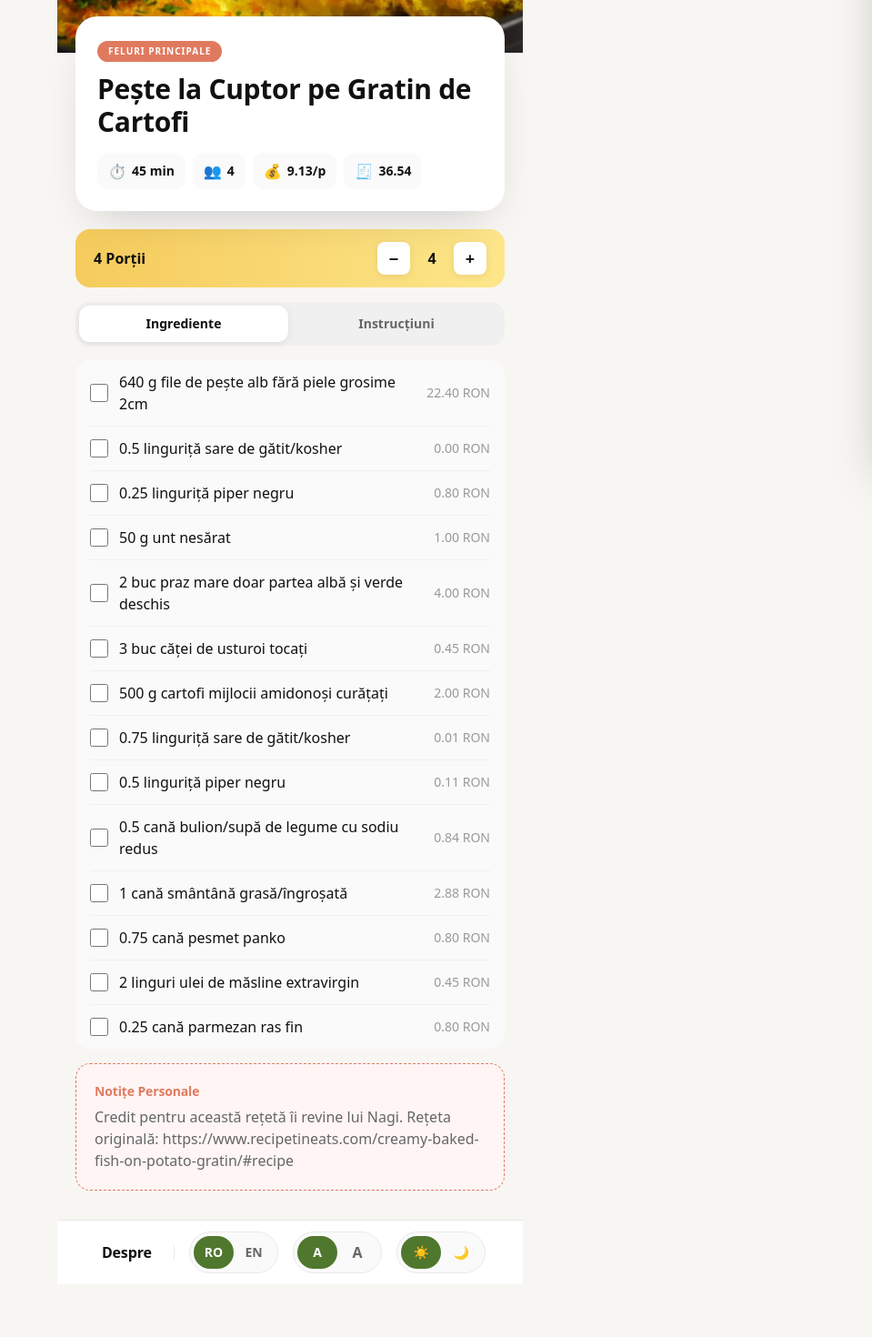
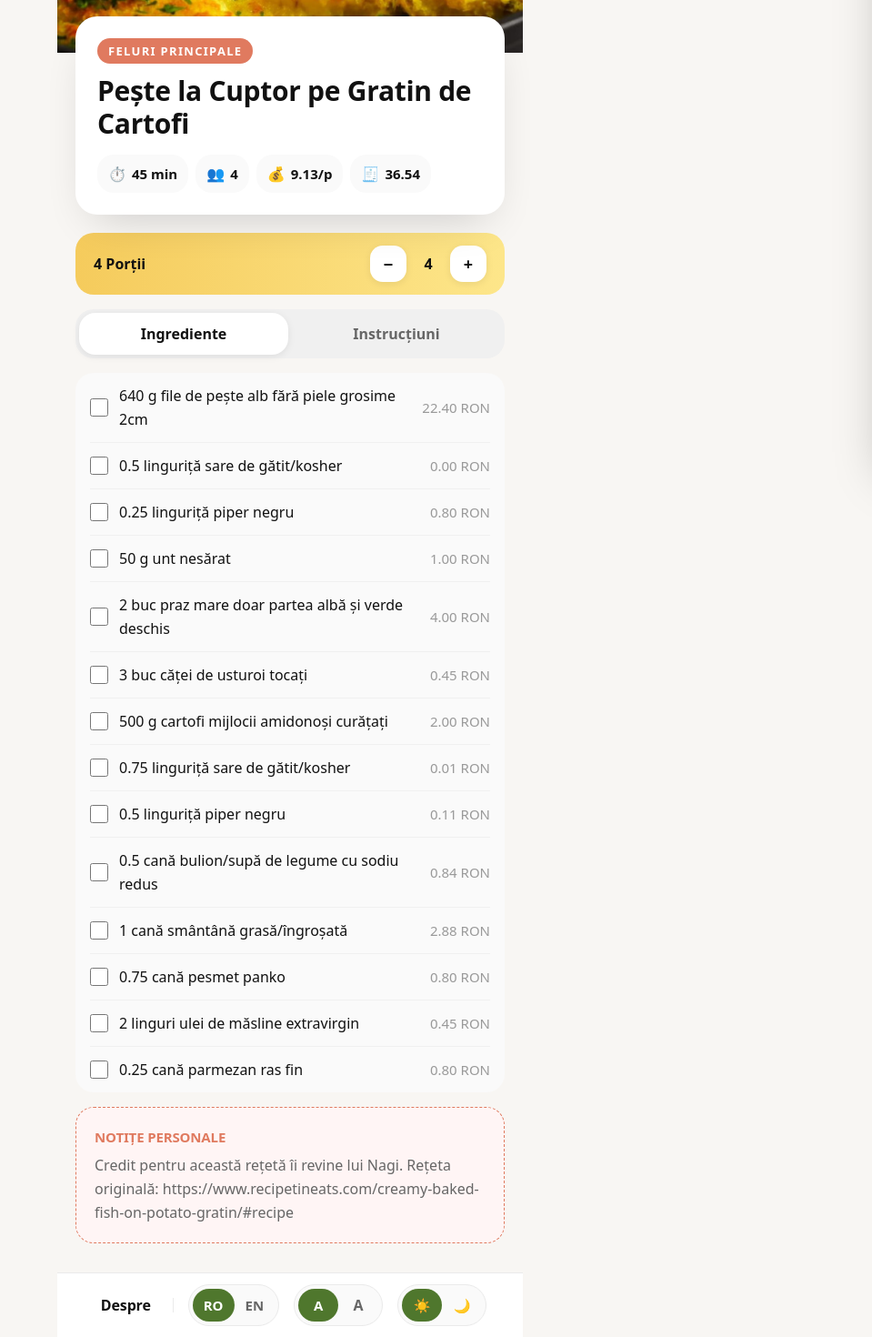
Before and after one commit to psticea/cookingbook, a React (Vite) app: page /cookingbook/recipe/baked-fish-on-potato in a window 1280 px wide. Shown: the part 291-1761 px from the top of the page at 91% size, without its empty margins (321-1280 px from the left). Before the commit the page ends 1703 px from the top, so only its background shows below. Built offline with nearby package versions, Linux system fonts and the light colour scheme.

Commit message:
Refactor component styles for improved readability and consistency across the application

```diff
--- a/src/components/IngredientList.tsx
+++ b/src/components/IngredientList.tsx
@@ -73,7 +73,7 @@ export const IngredientList: React.FC<IngredientListProps> = ({
         if (isSection(item)) {
           return (
             <div key={index} className="pt-4 pb-2 first:pt-3">
-              <h3 className="font-display text-base font-bold text-ink-light dark:text-ink-dark">
+              <h3 className="font-display text-lg font-bold text-ink-light dark:text-ink-dark">
                 {item.section[language]}
               </h3>
             </div>
@@ -95,7 +95,7 @@ export const IngredientList: React.FC<IngredientListProps> = ({
                 className="ingredient-checkbox"
               />
               <span
-                className={`flex-1 text-sm sm:text-base ${
+                className={`flex-1 text-base ${
                   isChecked
                     ? 'line-through text-ink-soft-light dark:text-ink-soft-dark'
                     : 'text-ink-light dark:text-ink-dark'
@@ -103,7 +103,7 @@ export const IngredientList: React.FC<IngredientListProps> = ({
               >
                 {getScaledQuantity(item.quantity)} {item.unit[language]} {item.name[language]}
               </span>
-              <span className="text-xs sm:text-sm text-ink-soft-light dark:text-ink-soft-dark tabular-nums">
+              <span className="text-sm text-ink-soft-light dark:text-ink-soft-dark tabular-nums">
                 {formatPrice(ingredientCost.costPerRecipe)}
               </span>
             </label>
--- a/src/components/InstructionList.tsx
+++ b/src/components/InstructionList.tsx
@@ -18,9 +18,9 @@ export const InstructionList: React.FC<InstructionListProps> = ({ instructions }
       {instructions[language].map((instruction, index) => (
         <li
           key={index}
-          className="flex gap-3 py-3 text-sm sm:text-base text-ink-light dark:text-ink-dark"
+          className="flex gap-3 py-4 text-base text-ink-light dark:text-ink-dark"
         >
-          <span className="flex-shrink-0 w-6 h-6 sm:w-7 sm:h-7 flex items-center justify-center rounded-lg bg-brand-warm text-white font-bold text-xs sm:text-sm">
+          <span className="flex-shrink-0 w-7 h-7 flex items-center justify-center rounded-lg bg-brand-warm text-white font-bold text-sm">
             {index + 1}
           </span>
           <p className="flex-1 pt-0.5 leading-relaxed">{instruction}</p>
--- a/src/components/PersonalNotes.tsx
+++ b/src/components/PersonalNotes.tsx
@@ -19,11 +19,11 @@ export const PersonalNotes: React.FC<PersonalNotesProps> = ({ notes }) => {
   if (!notes[language] || notes[language].trim() === '') return null;
 
   return (
-    <section className="rounded-2xl p-4 sm:p-5 border border-dashed border-brand-warm bg-[#fff5f5] dark:bg-[#3a2925]">
-      <h3 className="font-display text-sm font-bold text-brand-warm mb-1.5">
+    <section className="rounded-2xl p-5 border border-dashed border-brand-warm bg-[#fff5f5] dark:bg-[#3a2925]">
+      <h3 className="font-display text-sm font-bold text-brand-warm mb-1.5 tracking-[0.08em] uppercase">
         {getTranslation('personalNotes', language)}
       </h3>
-      <p className="text-sm sm:text-base text-ink-muted-light dark:text-ink-muted-dark leading-relaxed whitespace-pre-line">
+      <p className="text-base text-ink-muted-light dark:text-ink-muted-dark leading-relaxed whitespace-pre-line">
         {notes[language]}
       </p>
     </section>
--- a/src/components/RecipeCard.tsx
+++ b/src/components/RecipeCard.tsx
@@ -41,19 +41,19 @@ export const RecipeCard: React.FC<RecipeCardProps> = ({ recipe }) => {
       </div>
 
       <div className="px-3 py-2.5 space-y-1.5">
-        <h3 className="font-display text-sm font-bold text-ink-light dark:text-ink-dark leading-tight line-clamp-2 min-h-[2.5em]">
+        <h3 className="font-display text-base font-bold text-ink-light dark:text-ink-dark leading-tight line-clamp-2 min-h-[2.5em]">
           {recipe.title[language]}
         </h3>
 
         <div className="flex items-center gap-1.5 flex-wrap">
           <span
-            className="inline-flex items-center gap-1 text-[11px] font-semibold text-ink-muted-light dark:text-ink-muted-dark bg-card-2-light dark:bg-card-2-dark rounded-full px-2 py-0.5"
+            className="inline-flex items-center gap-1 text-xs font-semibold text-ink-muted-light dark:text-ink-muted-dark bg-card-2-light dark:bg-card-2-dark rounded-full px-2 py-0.5"
             title={`${getTranslation('prepTime', language)}: ${recipe.prepTime} ${getTranslation('minutes', language)}`}
           >
             ⏱ {recipe.prepTime}m
           </span>
           <span
-            className="inline-flex items-center gap-1 text-[11px] font-semibold text-ink-muted-light dark:text-ink-muted-dark bg-card-2-light dark:bg-card-2-dark rounded-full px-2 py-0.5"
+            className="inline-flex items-center gap-1 text-xs font-semibold text-ink-muted-light dark:text-ink-muted-dark bg-card-2-light dark:bg-card-2-dark rounded-full px-2 py-0.5"
             title={formatPricePerServing(recipeCost.pricePerServing)}
           >
             💰 {recipeCost.pricePerServing.toFixed(2)}
--- /dev/null
+++ b/src/design/tokens.ts
@@ -0,0 +1,161 @@
+/**
+ * 🎨 Design Tokens — Single source of truth for the whole website.
+ *
+ * Everything visual (colors, fonts, sizes, spacing, shadows, radii) is defined here.
+ * Edit values in this file to re-skin the entire site — `tailwind.config.ts` imports
+ * from this module so any change flows automatically into Tailwind utilities.
+ *
+ * Naming convention:
+ *   - `brand.*`    → fixed brand palette (yellow, accent green, warm terracotta…)
+ *   - `bg / card`  → page and surface backgrounds, with `-2` / `-3` as deeper layers
+ *   - `ink`        → text colors (main / muted / soft)
+ *   - `line`       → borders and hairline separators
+ *   - `font.*`     → font families + size scale
+ *   - `radius`     → corner radii scale
+ *   - `shadow`     → elevation shadows
+ *
+ * Each color token has `.light` and `.dark` variants. Tailwind generates
+ * `bg-card-light dark:bg-card-dark` style utilities from these.
+ */
+
+// ============================================================
+// 🎨 COLORS
+// ============================================================
+export const colors = {
+  // ---------- Brand (fixed across light/dark) ----------
+  brand: {
+    yellow: '#f5cb5c',         // servings strip highlight, accents
+    accent: '#4f772d',         // primary action green (light theme)
+    'accent-bright': '#6b9c3d', // primary action green (dark theme)
+    warm: '#e07a5f',           // terracotta — notes, category pill on recipe
+    pink: '#e198ac',           // secondary accent
+  },
+
+  // ---------- Page backgrounds (the canvas behind cards) ----------
+  bg: {
+    light: '#f8f6f3',
+    dark: '#1c1d24',
+  },
+
+  // ---------- Card surfaces (3 stacked layers) ----------
+  card: {
+    light: '#ffffff',
+    dark: '#272832',
+  },
+  'card-2': {
+    // Inner rows inside a card (ingredient rows, sub-bg)
+    light: '#fafafa',
+    dark: '#31323e',
+  },
+  'card-3': {
+    // Tab tracks, deepest inset surface
+    light: '#f0f0f0',
+    dark: '#3b3d4a',
+  },
+
+  // ---------- Text colors ----------
+  ink: {
+    light: '#111111',
+    dark: '#f2f3f7',
+  },
+  'ink-muted': {
+    light: '#666666',
+    dark: '#b8bac4',
+  },
+  'ink-soft': {
+    light: '#999999',
+    dark: '#868892',
+  },
+
+  // ---------- Borders / dividers ----------
+  line: {
+    light: '#eaeaea',
+    dark: '#3a3c47',
+  },
+  'line-2': {
+    // Subtle hairlines inside cards
+    light: '#f0f0f0',
+    dark: '#2f3039',
+  },
+
+  // ---------- Legacy aliases (kept for backward compatibility) ----------
+  primary: { light: '#f5cb5c', dark: '#f5cb5c' },
+  secondary: { light: '#e07a5f', dark: '#e07a5f' },
+  accent: { light: '#4f772d', dark: '#6b9c3d' },
+  surface: { light: '#f8f6f3', dark: '#1c1d24' },
+  'text-main': { light: '#111111', dark: '#f2f3f7' },
+} as const;
+
+// ============================================================
+// ✏️ TYPOGRAPHY
+// ============================================================
+export const typography = {
+  // Font families
+  fontFamily: {
+    sans: ['Outfit', 'Plus Jakarta Sans', 'system-ui', 'sans-serif'],
+    display: ['Plus Jakarta Sans', 'Outfit', 'system-ui', 'sans-serif'],
+  },
+
+  /**
+   * Mobile-first size scale.
+   *
+   * Each entry is [fontSize, lineHeight].
+   * The site is mobile-first so default sizes target small screens; bump up
+   * with `sm:`/`md:` modifiers where you want larger text on bigger screens.
+   *
+   * Sizes are slightly larger than Tailwind defaults to keep mobile reading
+   * comfortable.
+   */
+  fontSize: {
+    xs:   ['0.8125rem', { lineHeight: '1.25rem' }], // 13px  — pill labels, micro chips
+    sm:   ['0.9375rem', { lineHeight: '1.5rem' }],  // 15px  — body small (was 14)
+    base: ['1rem',      { lineHeight: '1.625rem' }],// 16px  — body
+    lg:   ['1.125rem',  { lineHeight: '1.75rem' }], // 18px  — body large
+    xl:   ['1.25rem',   { lineHeight: '1.875rem' }],// 20px  — section heading
+    '2xl':['1.5rem',    { lineHeight: '2rem' }],    // 24px  — page heading
+    '3xl':['1.875rem',  { lineHeight: '2.25rem' }], // 30px  — hero heading
+    '4xl':['2.25rem',   { lineHeight: '2.5rem' }],  // 36px  — display
+  },
+} as const;
+
+// ============================================================
+// 📐 RADII
+// ============================================================
+export const radius = {
+  none: '0',
+  sm: '6px',
+  md: '10px',
+  lg: '14px',
+  xl: '18px',
+  '2xl': '20px',  // card defaults
+  '3xl': '24px',  // overlay / hero cards
+  full: '9999px',
+} as const;
+
+// ============================================================
+// 🌫 SHADOWS
+// ============================================================
+export const shadow = {
+  card: '0 2px 8px rgba(0,0,0,.08)',
+  overlay: '0 20px 50px -20px rgba(0,0,0,.2)',
+  'overlay-dark': '0 20px 50px -20px rgba(0,0,0,.6)',
+} as const;
+
+// ============================================================
+// 📏 LAYOUT
+// ============================================================
+export const layout = {
+  // Side padding for main page content — mobile-first.
+  // Mobile gets tighter padding so cards/lists feel full-width.
+  pagePaddingX: {
+    mobile: '0.75rem',  // 12px
+    desktop: '1.25rem', // 20px
+  },
+  // Width of the side-menu drawer (relative units)
+  sideMenuWidth: {
+    mobile: '80%',
+    tablet: '60%',
+    desktop: '45%',
+    wide: '33%',
+  },
+} as const;
--- a/src/pages/HomePage.tsx
+++ b/src/pages/HomePage.tsx
@@ -207,13 +207,13 @@ const HomePage: React.FC = () => {
       <main className="flex-1 max-w-5xl mx-auto px-3 sm:px-4 lg:px-6 py-4 sm:py-6 w-full">
         {/* Greeting card */}
         <section className="bg-card-light dark:bg-card-dark rounded-3xl shadow-overlay dark:shadow-overlay-dark px-5 py-5 sm:px-6 sm:py-6 mb-5">
-          <span className="inline-block bg-brand-accent text-white text-[10px] font-bold tracking-[0.1em] uppercase px-3 py-1 rounded-full">
+          <span className="inline-block bg-brand-accent text-white text-xs font-bold tracking-[0.1em] uppercase px-3 py-1 rounded-full">
             {getTranslation('welcome', language)}
           </span>
           <h1 className="font-display text-2xl sm:text-3xl font-bold text-ink-light dark:text-ink-dark mt-2.5 mb-1 tracking-tight">
             {getTranslation('greetingTitle', language)}
           </h1>
-          <p className="text-sm text-ink-muted-light dark:text-ink-muted-dark">
+          <p className="text-base text-ink-muted-light dark:text-ink-muted-dark">
             {recipes.length} {getTranslation('recipes', language).toLowerCase()} · {getTranslation('greetingSubtitle', language)}
           </p>
         </section>
--- a/src/pages/RecipePage.tsx
+++ b/src/pages/RecipePage.tsx
@@ -159,9 +159,9 @@ const RecipePage: React.FC = () => {
         </div>
 
         {/* Overlay metadata card (Card Stack signature) */}
-        <div className="relative -mt-10 px-4 sm:px-5 z-10">
+        <div className="relative -mt-10 px-3 sm:px-5 z-10">
           <div className="bg-card-light dark:bg-card-dark rounded-3xl shadow-overlay dark:shadow-overlay-dark px-5 py-5 sm:px-6 sm:py-6">
-            <span className="inline-block bg-brand-warm text-white text-[10px] font-bold tracking-[0.1em] uppercase px-3 py-1 rounded-full">
+            <span className="inline-block bg-brand-warm text-white text-xs font-bold tracking-[0.1em] uppercase px-3 py-1 rounded-full">
               {(() => {
                 const cat = categories.find((c) => c.id === recipe.category);
                 return cat ? cat.name[language] : recipe.category;
@@ -173,19 +173,19 @@ const RecipePage: React.FC = () => {
 
             {/* Metadata chips */}
             <div className="flex flex-wrap gap-2 mt-4">
-              <div className="inline-flex items-center gap-1.5 bg-card-2-light dark:bg-card-2-dark rounded-xl px-3 py-2 text-xs sm:text-sm font-semibold text-ink-light dark:text-ink-dark">
+              <div className="inline-flex items-center gap-1.5 bg-card-2-light dark:bg-card-2-dark rounded-xl px-3 py-2 text-sm font-semibold text-ink-light dark:text-ink-dark">
                 <span className="text-base">⏱️</span>
                 {recipe.prepTime} {getTranslation('minutes', language).substring(0, 3)}
               </div>
-              <div className="inline-flex items-center gap-1.5 bg-card-2-light dark:bg-card-2-dark rounded-xl px-3 py-2 text-xs sm:text-sm font-semibold text-ink-light dark:text-ink-dark">
+              <div className="inline-flex items-center gap-1.5 bg-card-2-light dark:bg-card-2-dark rounded-xl px-3 py-2 text-sm font-semibold text-ink-light dark:text-ink-dark">
                 <span className="text-base">👥</span>
                 {servings}
               </div>
-              <div className="inline-flex items-center gap-1.5 bg-card-2-light dark:bg-card-2-dark rounded-xl px-3 py-2 text-xs sm:text-sm font-semibold text-ink-light dark:text-ink-dark">
+              <div className="inline-flex items-center gap-1.5 bg-card-2-light dark:bg-card-2-dark rounded-xl px-3 py-2 text-sm font-semibold text-ink-light dark:text-ink-dark">
                 <span className="text-base">💰</span>
                 {pricePerServing.toFixed(2)}/p
               </div>
-              <div className="inline-flex items-center gap-1.5 bg-card-2-light dark:bg-card-2-dark rounded-xl px-3 py-2 text-xs sm:text-sm font-semibold text-ink-light dark:text-ink-dark">
+              <div className="inline-flex items-center gap-1.5 bg-card-2-light dark:bg-card-2-dark rounded-xl px-3 py-2 text-sm font-semibold text-ink-light dark:text-ink-dark">
                 <span className="text-base">🧾</span>
                 {totalCost.toFixed(2)}
               </div>
@@ -193,21 +193,21 @@ const RecipePage: React.FC = () => {
           </div>
         </div>
 
-        {/* Body sections */}
-        <div className="px-4 sm:px-5 pt-5 pb-8 space-y-4">
+        {/* Body sections — tight mobile padding so lists span near-full-width */}
+        <div className="px-3 sm:px-5 pt-5 pb-8 space-y-4">
           {/* Servings row */}
           <div
             className="flex items-center justify-between rounded-2xl px-4 py-3 sm:px-5 sm:py-3.5 text-ink-light"
             style={{ background: 'linear-gradient(90deg, #f5cb5c 0%, #fde68a 100%)' }}
           >
-            <span className="text-sm sm:text-base font-semibold">
+            <span className="text-base font-semibold">
               {servings} {getTranslation('servings', language)}
             </span>
             <div className="flex items-center gap-3">
               <button
                 onClick={handleDecrement}
                 disabled={servings <= 1}
-                className="w-9 h-9 flex items-center justify-center rounded-lg bg-white text-ink-light font-bold text-lg shadow-card active:scale-95 transition-transform disabled:opacity-50"
+                className="w-10 h-10 flex items-center justify-center rounded-lg bg-white text-ink-light font-bold text-lg shadow-card active:scale-95 transition-transform disabled:opacity-50"
                 aria-label="Decrease servings"
               >
                 −
@@ -216,7 +216,7 @@ const RecipePage: React.FC = () => {
               <button
                 onClick={handleIncrement}
                 disabled={servings >= 12}
-                className="w-9 h-9 flex items-center justify-center rounded-lg bg-white text-ink-light font-bold text-lg shadow-card active:scale-95 transition-transform disabled:opacity-50"
+                className="w-10 h-10 flex items-center justify-center rounded-lg bg-white text-ink-light font-bold text-lg shadow-card active:scale-95 transition-transform disabled:opacity-50"
                 aria-label="Increase servings"
               >
                 +
@@ -228,7 +228,7 @@ const RecipePage: React.FC = () => {
           <div className="flex gap-1 bg-card-3-light dark:bg-card-3-dark rounded-2xl p-1">
             <button
               onClick={() => setActiveTab('ingredients')}
-              className={`flex-1 py-2.5 text-sm font-semibold rounded-xl transition-colors ${
+              className={`flex-1 py-2.5 text-base font-semibold rounded-xl transition-colors ${
                 activeTab === 'ingredients'
                   ? 'bg-card-light dark:bg-card-dark text-ink-light dark:text-ink-dark shadow-card'
                   : 'text-ink-muted-light dark:text-ink-muted-dark hover:text-ink-light dark:hover:text-ink-dark'
@@ -238,7 +238,7 @@ const RecipePage: React.FC = () => {
             </button>
             <button
               onClick={() => setActiveTab('instructions')}
-              className={`flex-1 py-2.5 text-sm font-semibold rounded-xl transition-colors ${
+              className={`flex-1 py-2.5 text-base font-semibold rounded-xl transition-colors ${
                 activeTab === 'instructions'
                   ? 'bg-card-light dark:bg-card-dark text-ink-light dark:text-ink-dark shadow-card'
                   : 'text-ink-muted-light dark:text-ink-muted-dark hover:text-ink-light dark:hover:text-ink-dark'
--- a/tailwind.config.ts
+++ b/tailwind.config.ts
@@ -1,5 +1,12 @@
 import type { Config } from 'tailwindcss'
+import { colors, typography, radius, shadow } from './src/design/tokens'
 
+/**
+ * Tailwind config — pulls every design value from src/design/tokens.ts so
+ * there's a single source of truth for the visual system.
+ *
+ * To re-skin the website, edit src/design/tokens.ts only.
+ */
 export default {
   content: [
     "./index.html",
@@ -8,88 +15,11 @@ export default {
   darkMode: 'class',
   theme: {
     extend: {
-      fontFamily: {
-        sans: ['Outfit', 'Plus Jakarta Sans', 'system-ui', 'sans-serif'],
-        display: ['Plus Jakarta Sans', 'Outfit', 'system-ui', 'sans-serif'],
-      },
-      colors: {
-        // ===== Card Stack design tokens =====
-        brand: {
-          yellow: '#f5cb5c',
-          accent: '#4f772d',
-          'accent-bright': '#6b9c3d',
-          warm: '#e07a5f',
-          pink: '#e198ac',
-        },
-        // Layered surfaces
-        bg: {
-          light: '#f8f6f3',
-          dark: '#1c1d24',
-        },
-        card: {
-          light: '#ffffff',
-          dark: '#272832',
-        },
-        'card-2': {
-          light: '#fafafa',
-          dark: '#31323e',
-        },
-        'card-3': {
-          light: '#f0f0f0',
-          dark: '#3b3d4a',
-        },
-        ink: {
-          light: '#111111',
-          dark: '#f2f3f7',
-        },
-        'ink-muted': {
-          light: '#666666',
-          dark: '#b8bac4',
-        },
-        'ink-soft': {
-          light: '#999999',
-          dark: '#868892',
-        },
-        line: {
-          light: '#eaeaea',
-          dark: '#3a3c47',
-        },
-        'line-2': {
-          light: '#f0f0f0',
-          dark: '#2f3039',
-        },
-
-        // ===== Legacy tokens (kept for backward compat, mapped to new palette) =====
-        primary: {
-          light: '#f5cb5c',
-          dark: '#f5cb5c',
-        },
-        secondary: {
-          light: '#e07a5f',
-          dark: '#e07a5f',
-        },
-        accent: {
-          light: '#4f772d',
-          dark: '#6b9c3d',
-        },
-        surface: {
-          light: '#f8f6f3',
-          dark: '#1c1d24',
-        },
-        'text-main': {
-          light: '#111111',
-          dark: '#f2f3f7',
-        },
-      },
-      borderRadius: {
-        '2xl': '16px',
-        '3xl': '24px',
-      },
-      boxShadow: {
-        card: '0 2px 8px rgba(0,0,0,.08)',
-        overlay: '0 20px 50px -20px rgba(0,0,0,.2)',
-        'overlay-dark': '0 20px 50px -20px rgba(0,0,0,.6)',
-      },
+      fontFamily: typography.fontFamily,
+      fontSize: typography.fontSize,
+      colors,
+      borderRadius: radius,
+      boxShadow: shadow,
     },
   },
   plugins: [],
```
Also changed, not shown: src/pages/AboutPage.tsx (+4 -4 lines), src/pages/CookingBasicsPage.tsx (+7 -7 lines), src/pages/PricesPage.tsx (+7 -7 lines).
